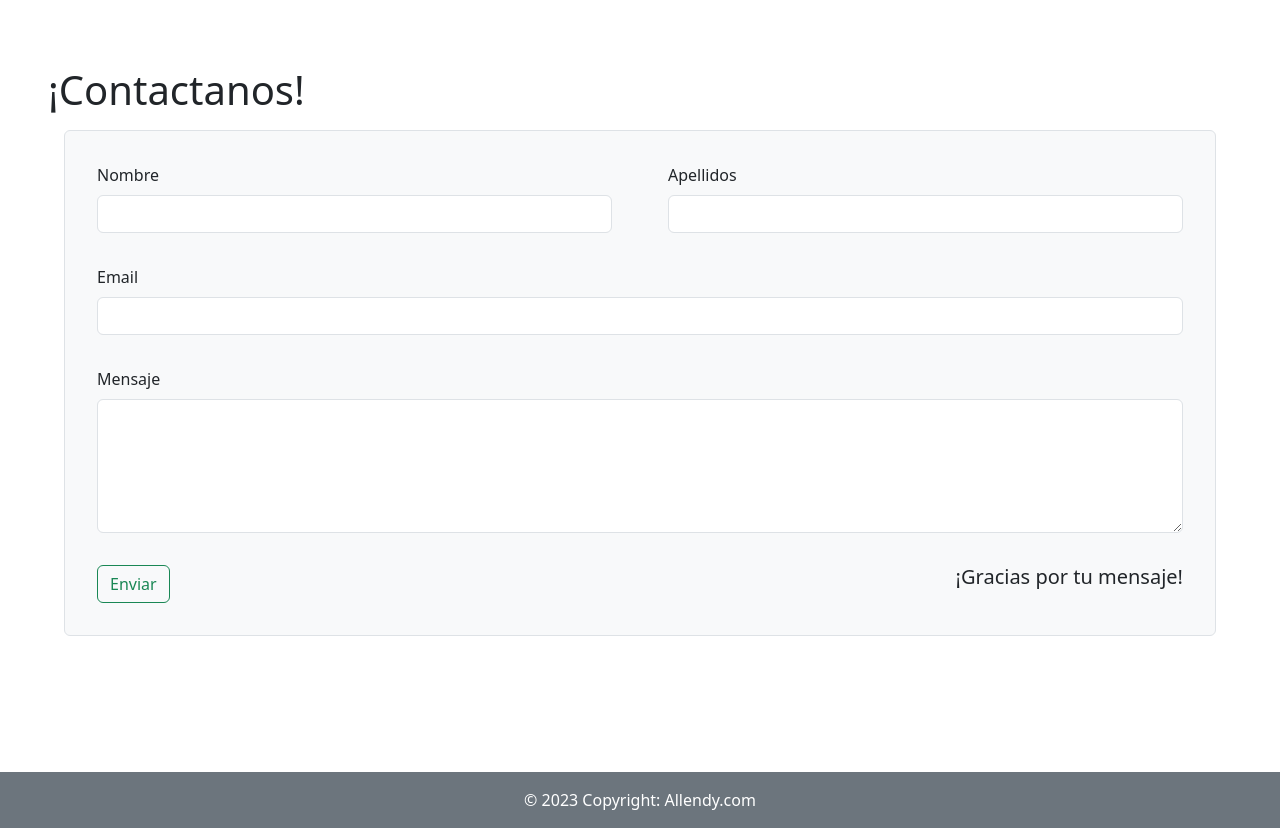
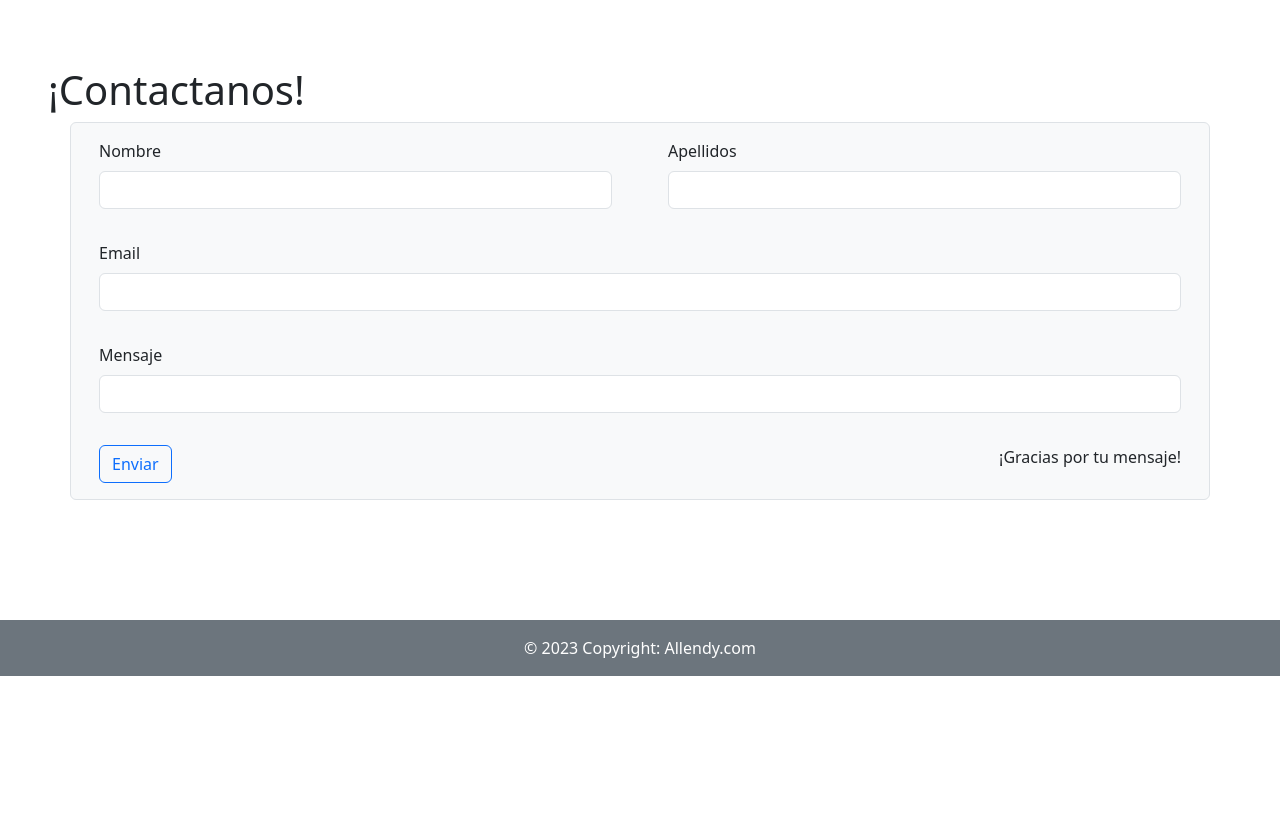
Before and after one commit to josepsanchocatalan/AllendyInc, a plain HTML site: page SimplePage_Allendy/index.html in a window 1280 px wide. Shown: the part 2100-2928 px from the top of the page. After the commit the page ends 2776 px from the top, so only its background shows below. Drawn offline with nearby package versions, Linux system fonts and the light colour scheme.

Commit message:
Commit v4 Pagina web Allendy acabada

```diff
--- a/SimplePage_Allendy/index.html
+++ b/SimplePage_Allendy/index.html
@@ -167,7 +167,8 @@
 
     <section class="container-fluid p-5" id="contactanos">
         <h1>¡Contactanos!</h1>
-        <div class="bg-light border rounded p-3 m-3">
+        <div class="container bg-light border rounded">
+            <form action="https://formspree.io/f/meqwddpy" method="POST">
             <div class="row">
                 <div class="col-sm-12 col-md-6">
                     <div class="m-3">
@@ -186,7 +187,7 @@
                 <div class="col-12">
                     <div class="m-3">
                         <label for="formEmail" class="form-label">Email</label>
-                        <input type="text" class="form-control" id="formEmail">
+                        <input type="text" class="form-control" id="formEmail" name="_replyto">
                     </div>
                 </div>
             </div>
@@ -194,19 +195,19 @@
                 <div class="col-12">
                     <div class="m-3">
                         <label for="formMensaje" class="form-label">Mensaje</label>
-                        <textarea name="" id="formMensaje" cols="30" rows="5" class="form-control"></textarea>
+                        <input type="text" class="form-control" id="formMensaje" name="message">
                     </div>
                 </div>
             </div>
             <div class="row">
                 <div class="col-6">
                     <div class="m-3">
-                        <button type="button" class="btn btn-outline-success">Enviar</button>
+                        <button type="submit" class="btn btn-outline-primary">Enviar</button>
                     </div>
                 </div>
                 <div class="col-6">
                     <div class="m-3">
-                        <h5 class="text-end">¡Gracias por tu mensaje!</h5>
+                        <p class="text-end">¡Gracias por tu mensaje!</p>
                     </div>
                 </div>
             </div>
```
